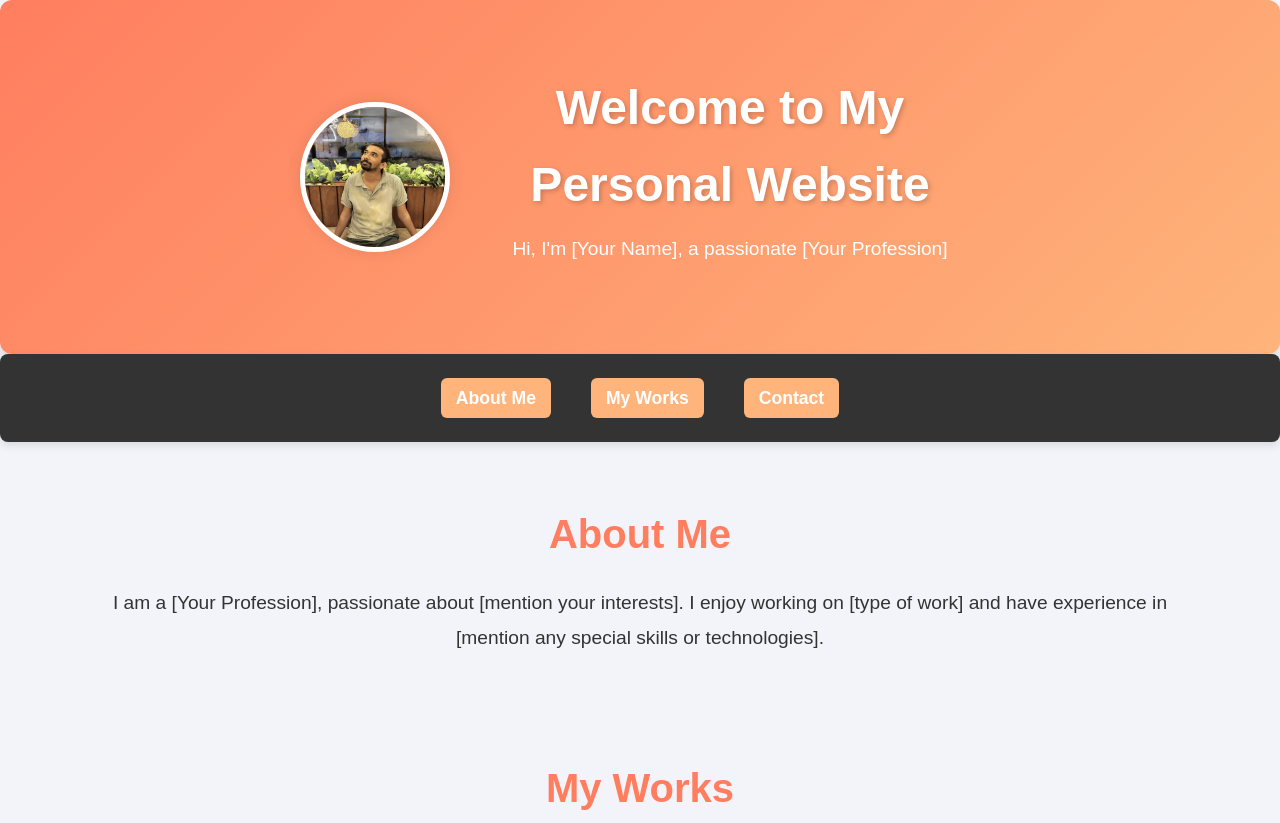
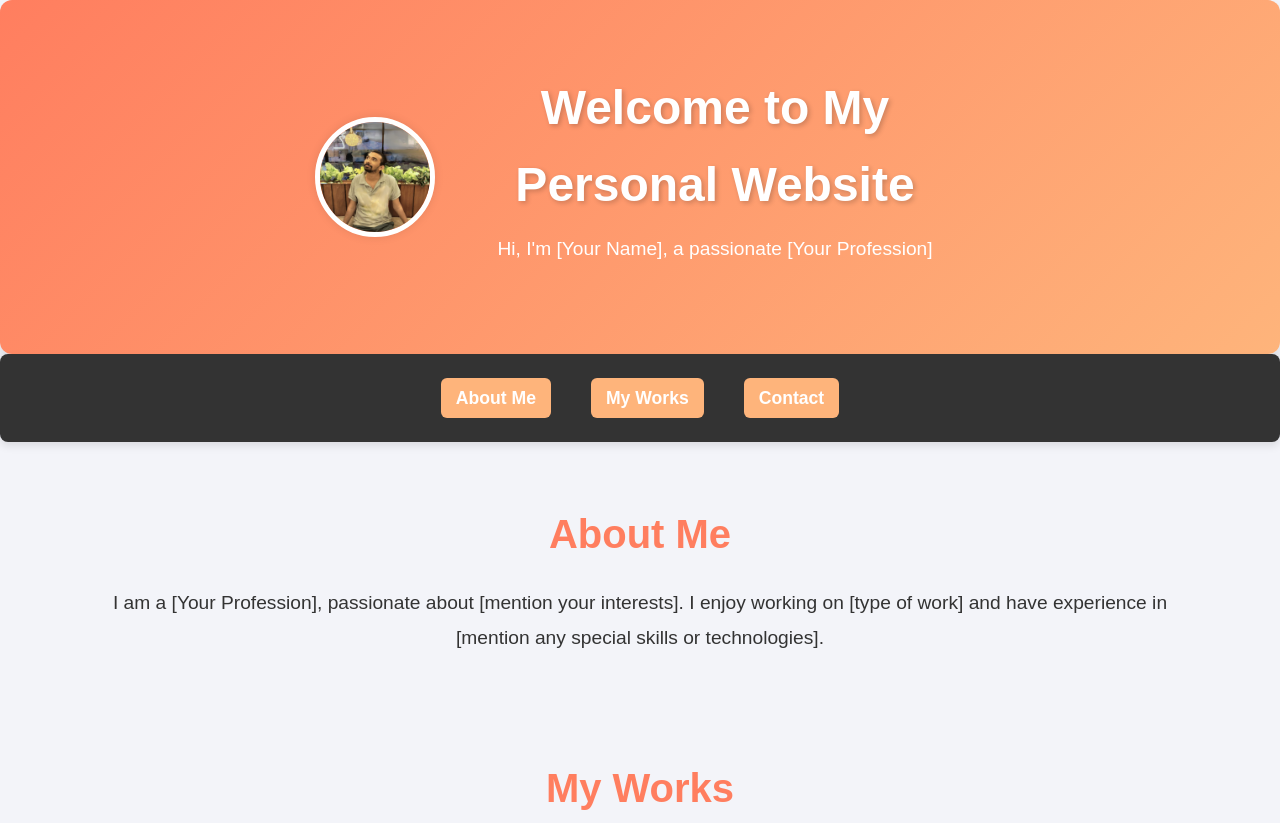
Before and after one commit to sudarshanr0/sudarshanr0.github.io, a plain HTML site: page index.html in a window 1280 px wide. Shown: the top 823 px of the page. Drawn offline with Linux system fonts and the light colour scheme.

Commit message:
Update style.css

```diff
--- a/style.css
+++ b/style.css
@@ -37,14 +37,16 @@ header {
     gap: 30px;
 }
 
+/* Profile Picture */
 .profile-pic {
-    border-radius: 50%;
-    width: 150px;
-    height: 150px;
-    object-fit: cover;
-    border: 5px solid white;
-    box-shadow: 0px 0px 15px rgba(0, 0, 0, 0.1);
+    border-radius: 50%; /* Circular shape */
+    width: 120px; /* Adjust the width as needed */
+    height: 120px; /* Adjust the height as needed */
+    object-fit: cover; /* Ensures the image maintains its aspect ratio */
+    border: 5px solid white; /* Optional: white border around the picture */
+    box-shadow: 0px 0px 10px rgba(0, 0, 0, 0.1); /* Optional: shadow effect */
 }
+
 
 .text-content {
     max-width: 500px;
```
